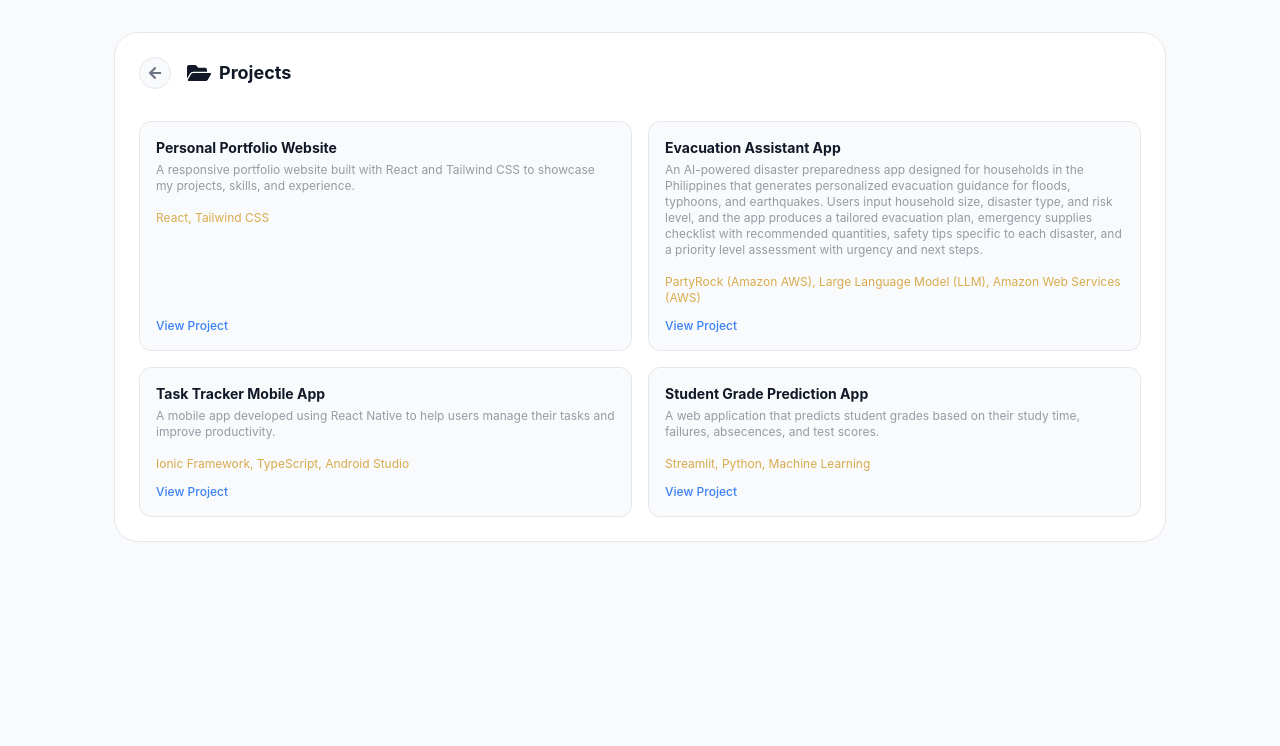
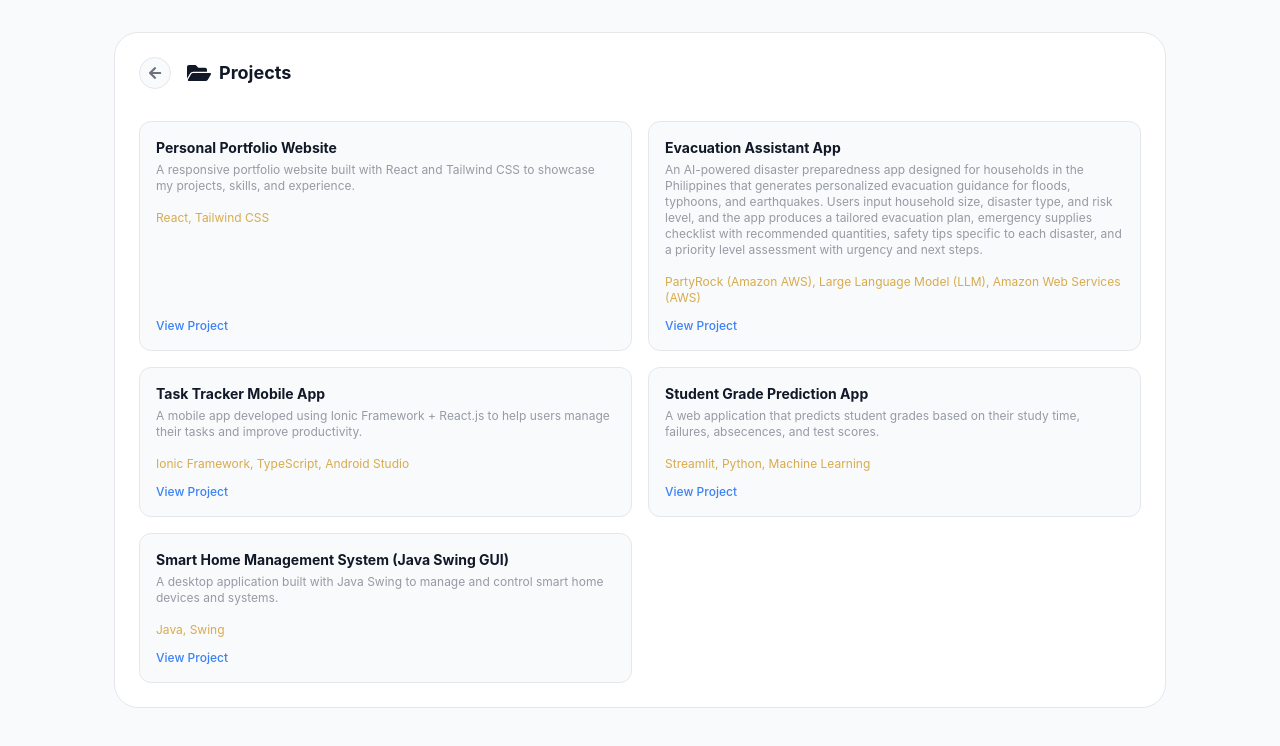
Before and after one commit to klint-droid/Portfolio, a React (Vite) app: page /all-projects in a window 1280 px wide. Shown: the top 746 px of the page. Built offline with nearby package versions, Linux system fonts and the light colour scheme.

Commit message:
add java app to projects

```diff
--- a/src/pages/ProjectLists.jsx
+++ b/src/pages/ProjectLists.jsx
@@ -23,7 +23,7 @@ const ProjectLists = () => {
         },
         {
             name: "Task Tracker Mobile App",
-            description: "A mobile app developed using React Native to help users manage their tasks and improve productivity.",
+            description: "A mobile app developed using Ionic Framework + React.js to help users manage their tasks and improve productivity.",
             tech: "Ionic Framework, TypeScript, Android Studio",
             link: "/TaskTracker.apk"
         },
@@ -32,6 +32,12 @@ const ProjectLists = () => {
             description: "A web application that predicts student grades based on their study time, failures, absecences, and test scores.",
             tech: "Streamlit, Python, Machine Learning",
             link: "https://grade-predict.streamlit.app/"
+        },
+        {
+            name: "Smart Home Management System (Java Swing GUI)",
+            description: "A desktop application built with Java Swing to manage and control smart home devices and systems.",
+            tech: "Java, Swing",
+            link: "/SmartHome-1.0.0.exe"
         }
     ]
 
```
Also changed, not shown: 1 other file (tests, documents, lock files or other folders).
